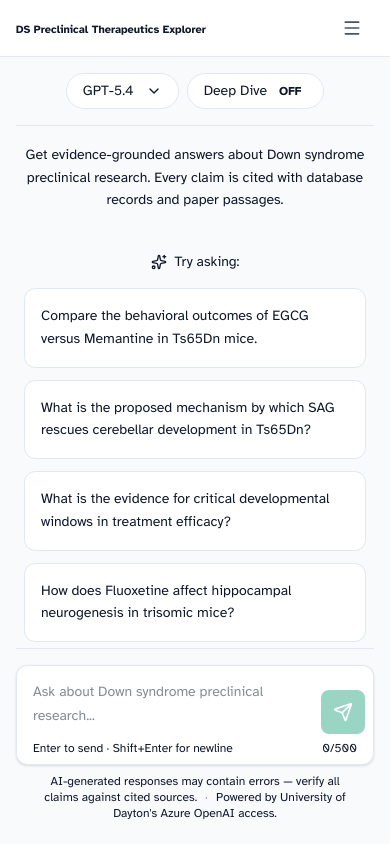
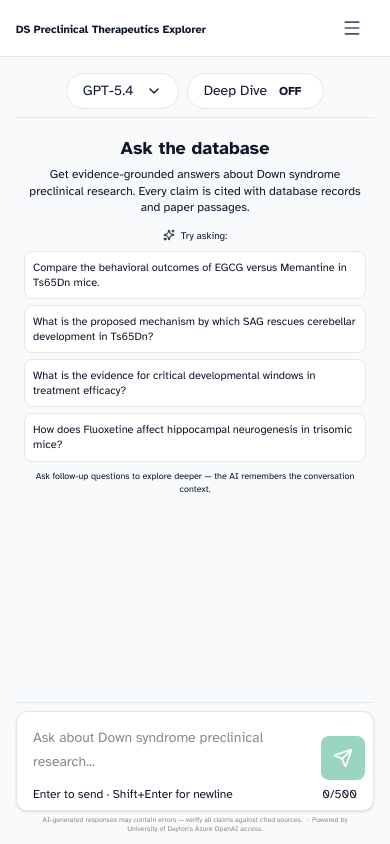
Before and after one commit to madalas9/ds-preclinical-therapeutics-explorer, a Next.js app: page /ask in a window 390 px wide. Shown: the top 844 px of the page. Built offline with nearby package versions, Linux system fonts and the light colour scheme.

Commit message:
feat(ask): height-locked layout, centered pill controls, mobile-tuned empty state, muted UD acknowledgement disclaimer

```diff
--- a/app/(site)/ask/components/chat-container.tsx
+++ b/app/(site)/ask/components/chat-container.tsx
@@ -329,9 +329,9 @@ export function ChatContainer() {
   const hasMessages = messages.length > 0;
 
   return (
-    <div className="flex flex-col h-full min-h-0 py-4 sm:py-6">
+    <div className="flex flex-col h-full min-h-0 py-2 sm:py-6">
       {/* Header controls */}
-      <div className="relative pb-4 border-b border-border shrink-0">
+      <div className="relative py-2 sm:py-3 border-b border-border shrink-0">
         <div className="flex items-center justify-center gap-2 flex-wrap">
           <ModelSelector value={model} onChange={setModel} disabled={isLoading} />
           <DeepDiveToggle enabled={deepDive} onChange={setDeepDive} disabled={isLoading} />
@@ -340,7 +340,7 @@ export function ChatContainer() {
           <button
             type="button"
             onClick={handleClearChat}
-            className="absolute right-0 top-0 text-xs text-text-tertiary hover:text-text-primary transition-colors px-2 py-1 rounded hover:bg-surface-muted"
+            className="absolute right-0 top-1/2 -translate-y-1/2 text-xs text-text-tertiary hover:text-text-primary transition-colors px-2 py-1 rounded hover:bg-surface-muted"
           >
             Clear
           </button>
@@ -350,15 +350,15 @@ export function ChatContainer() {
       {/* Messages area */}
       <div
         ref={containerRef}
-        className={`flex-1 min-h-0 mt-4 ${hasMessages ? "overflow-y-auto" : "overflow-hidden"}`}
+        className={`flex-1 min-h-0 mt-2 sm:mt-4 ${hasMessages ? "overflow-y-auto" : "overflow-hidden"}`}
       >
         {!hasMessages ? (
-          <div className="h-full flex flex-col justify-center items-center max-w-3xl mx-auto px-2 overflow-hidden">
-            <div className="text-center mb-10">
-              <h1 className="text-2xl sm:text-3xl font-bold text-text-primary mb-3">
+          <div className="h-full flex flex-col justify-start sm:justify-center items-center max-w-3xl mx-auto px-2 pt-2 sm:pt-0">
+            <div className="text-center mb-3 sm:mb-10">
+              <h1 className="text-lg sm:text-3xl font-bold text-text-primary mb-1 sm:mb-3">
                 Ask the database
               </h1>
-              <p className="text-text-secondary text-sm sm:text-base max-w-lg mx-auto leading-relaxed">
+              <p className="text-text-secondary text-xs sm:text-base max-w-lg mx-auto leading-snug sm:leading-relaxed">
                 Get evidence-grounded answers about Down syndrome preclinical research. Every claim
                 is cited with database records and paper passages.
               </p>
@@ -380,11 +380,14 @@ export function ChatContainer() {
       </div>
 
       {/* Input area */}
-      <div className="border-t border-border bg-background shrink-0 pt-4 pb-2">
+      <div className="border-t border-border bg-background shrink-0 pt-2 sm:pt-4 pb-1">
         <ChatInput onSend={sendMessage} disabled={isLoading} />
-        <p className="text-xs text-center mt-2 text-text-secondary/60 max-w-4xl mx-auto px-4">
+        <p
+          className="text-[7px] sm:text-[11px] text-center mt-1 max-w-4xl mx-auto px-4 leading-[1.3]"
+          style={{ color: "#8C8C8C" }}
+        >
           AI-generated responses may contain errors — verify all claims against cited sources.
-          <span className="mx-2 opacity-50">·</span>
+          <span className="mx-1">·</span>
           Powered by University of Dayton&apos;s Azure OpenAI access.
         </p>
       </div>
--- a/app/(site)/ask/components/suggested-prompts.tsx
+++ b/app/(site)/ask/components/suggested-prompts.tsx
@@ -12,18 +12,18 @@ export function SuggestedPrompts({ onSelect }: SuggestedPromptsProps) {
   const prompts = useMemo(() => getRandomPrompts(4), []);
 
   return (
-    <div className="space-y-4">
-      <div className="flex items-center justify-center gap-2 text-text-tertiary text-sm">
-        <Sparkles className="w-4 h-4" />
+    <div className="space-y-2 sm:space-y-4 w-full">
+      <div className="flex items-center justify-center gap-1.5 text-text-tertiary text-[10px] sm:text-sm">
+        <Sparkles className="w-3 h-3 sm:w-4 sm:h-4" />
         <span>Try asking:</span>
       </div>
-      <div className="grid grid-cols-1 sm:grid-cols-2 gap-3">
+      <div className="grid grid-cols-1 sm:grid-cols-2 gap-1.5 sm:gap-3">
         {prompts.map((prompt, i) => (
           <button
             key={i}
             type="button"
             onClick={() => onSelect(prompt)}
-            className="text-left p-4 rounded-xl border border-border bg-surface hover:bg-surface-muted hover:border-interactive/50 transition-all text-sm text-text-secondary leading-relaxed min-h-[72px] group"
+            className="text-left p-2 sm:p-4 rounded-lg sm:rounded-xl border border-border bg-surface hover:bg-surface-muted hover:border-interactive/50 transition-all text-[11px] sm:text-sm text-text-secondary leading-snug sm:leading-relaxed group"
           >
             <span className="group-hover:text-text-primary transition-colors">
               {prompt}
@@ -31,7 +31,7 @@ export function SuggestedPrompts({ onSelect }: SuggestedPromptsProps) {
           </button>
         ))}
       </div>
-      <p className="text-center text-xs text-text-tertiary">
+      <p className="text-center text-[9px] sm:text-xs text-text-tertiary mt-1 sm:mt-0">
         Ask follow-up questions to explore deeper — the AI remembers the conversation context.
       </p>
     </div>
```
